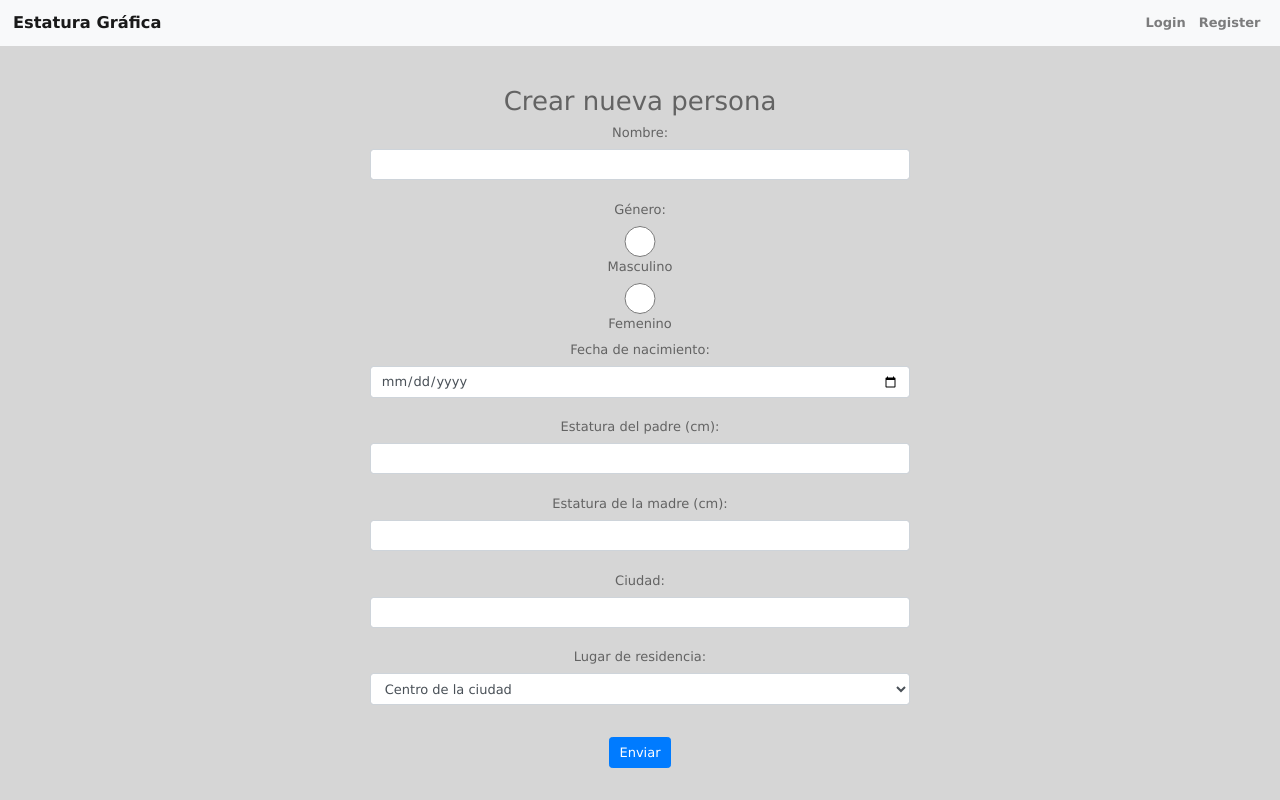
After one commit to Serces19/cs50_final_estatura, a Flask app: page /create_child in a window 1280 px wide. The commit adds this page. Run offline with Flask 3, Linux system fonts and the light colour scheme; some libraries are stand-ins or nearby versions.

Commit message:
agregada hoja de registro un nuevo child

```diff
--- a/app.py
+++ b/app.py
@@ -15,7 +15,20 @@ class User(db.Model):
     id = db.Column(db.Integer, primary_key=True)
     email = db.Column(db.String(120), unique=True, nullable=False)
     password = db.Column(db.String(60), nullable=False)
-    records = db.relationship('Record', backref='user', lazy=True)
+    children = db.relationship('Child', backref='user', lazy=True)
+
+
+class Child(db.Model):
+    id = db.Column(db.Integer, primary_key=True)
+    name = db.Column(db.String(30), nullable=False)
+    gender = db.Column(db.String(12), nullable=False)
+    fecha_nacimiento = db.Column(db.Integer, nullable=False)
+    estatura_padre = db.Column(db.Integer, nullable=False)
+    estatura_madre = db.Column(db.Integer, nullable=False)
+    ciudad = db.Column(db.String(30), nullable=False)
+    residencia = db.Column(db.String(30), nullable=False)
+    user_id = db.Column(db.Integer, db.ForeignKey('user.id'), nullable=False)
+    records = db.relationship('Record', backref='child', lazy=True)
 
 
 class Record(db.Model):
@@ -23,7 +36,8 @@ class Record(db.Model):
     name = db.Column(db.String(30), nullable=False)
     height = db.Column(db.Float, nullable=False)
     month = db.Column(db.Integer, nullable=False)
-    user_id = db.Column(db.Integer, db.ForeignKey('user.id'), nullable=False)
+    child_id = db.Column(db.Integer, db.ForeignKey('child.id'), nullable=False)
+
 
 ##################################################################################################################
 
@@ -65,7 +79,29 @@ def dashboard():
     if 'user_id' not in session:
         return redirect(url_for('login'))
     user_id = session['user_id']
-    records = Record.query.filter_by(user_id=user_id).order_by(Record.month.asc()).all()
+
+    # Obtener todos los hijos del usuario
+    children = Child.query.filter_by(user_id=user_id).all()
+
+    if not children:
+        records = []
+        return render_template('dashboard.html', records=records)
+
+
+    # Obtener el id del Child
+    child_id = Child.query.filter_by(name='Oliver').first().id
+
+    # Obtener todos los registros del Child
+    records = Record.query.filter_by(child_id=child.id).order_by(Record.month.asc()).all()
+
+    # # Obtener todos los registros de los hijos del usuario, incluyendo el nombre del hijo
+    # records_with_child_names = []
+    # for child in children:
+    #     records = Record.query.filter_by(child_id=child.id).order_by(Record.month.asc()).all()
+    #     for record in records:
+    #         records_with_child_names.append((record, child.name))
+
+    #records = Record.query.filter_by(user_id=user_id).order_by(Record.month.asc()).all()
     return render_template('dashboard.html', records=records)
 
 
@@ -75,13 +111,33 @@ def create_record():
         name = request.form['name']
         height = request.form['height']
         month = request.form['month']
-        user_id = session['user_id']
+        child_id = session['user_id']
         print(name, height, month, user_id)
-        new_record = Record(height=height, month=month, name=name, user_id=user_id)
+        new_record = Record(height=height, month=month, name=name, child_id=child_id)
         db.session.add(new_record)
         db.session.commit()
         return redirect(url_for('dashboard'))
     return render_template('create_record.html')
+
+
+@app.route('/create_child', methods=['GET', 'POST'])
+def create_child():
+    if request.method == 'POST':
+        name = request.form['name']
+        gender = request.form['gender']
+        fecha_nacimiento = request.form['fecha_nacimiento']
+        estatura_padre = request.form['estatura_padre']
+        estatura_madre = request.form['estatura_madre']
+        ciudad = request.form['ciudad']
+        residencia = request.form['residencia']
+        user_id = session['user_id']
+
+        print(name, gender, fecha_nacimiento, estatura_padre, estatura_madre, ciudad, residencia)
+        new_child = Record(name=name, user_id=user_id, gender=gender, fecha_nacimiento=fecha_nacimiento, estatura_padre=estatura_padre, estatura_madre=estatura_madre, ciudad=ciudad, residencia=residencia)
+        db.session.add(new_child)
+        db.session.commit()
+        return redirect(url_for('dashboard'))
+    return render_template('create_child.html')
 
 
 @app.route('/charts')
--- a/templates/base.html
+++ b/templates/base.html
@@ -48,11 +48,11 @@
         {% block content %}{% endblock %}
     </div>
 
-    <footer class="footer">
+    <!-- <footer class="footer">
         <div class="container">
           <p>&copy; Sergio Cespedes. Todos los derechos reservados.</p>
         </div>
-    </footer>
+    </footer> -->
 
     <script src="https://code.jquery.com/jquery-3.5.1.slim.min.js"></script>
     <script src="https://cdn.jsdelivr.net/npm/@popperjs/core@2.5.4/dist/umd/popper.min.js"></script>
--- /dev/null
+++ b/templates/create_child.html
@@ -0,0 +1,59 @@
+{% extends "base.html" %}
+
+{% block content %}
+<div class="row justify-content-center">
+    <div class="col-md-6">
+        <h2>Crear nueva persona</h2>
+        <form method="POST" action="{{ url_for('create_child') }}">
+            <label for="nombre">Nombre:</label>
+            <input type="text" class="form-control" id="nombre" name="name"><br>
+
+            <label for="genero">Género:</label>
+            <input type="radio" class="form-control" id="genero_masculino" name="gender" value="masculino">
+            <label for="genero_masculino">Masculino</label>
+            <input type="radio" class="form-control" id="genero_femenino" name="gender" value="femenino">
+            <label for="genero_femenino">Femenino</label><br>
+
+            <label for="fecha_nacimiento">Fecha de nacimiento:</label>
+            <input type="date" class="form-control" id="fecha_nacimiento" name="fecha_nacimiento"><br>
+
+            <label for="estatura_padre">Estatura del padre (cm):</label>
+            <input type="number" class="form-control" id="estatura_padre" name="estatura_padre"><br>
+
+            <label for="estatura_madre">Estatura de la madre (cm):</label>
+            <input type="number" class="form-control" id="estatura_madre" name="estatura_madre"><br>
+
+            <label for="ciudad">Ciudad:</label>
+            <input type="text" class="form-control" id="ciudad" name="ciudad"><br>
+
+            <div class="form-group">
+                <label for="residencia">Lugar de residencia:</label>
+                <select id="residencia" name="residencia" class="form-control">
+                    <option value="centro_ciudad">Centro de la ciudad</option>
+                    <option value="zona_residencial">Zona residencial</option>
+                    <option value="alejado_ciudad">Alejado de la ciudad</option>
+                    <option value="zona_rural">Zona rural</option>
+                </select><br>
+            </div>
+            <input type="submit" class="btn btn-primary" value="Enviar">
+
+        </form>
+
+        <script>
+            function toggleFechaMedicion() {
+                const registrarPorMeses = document.getElementById('registrar_por_meses').checked;
+                const fechaMedicionGroup = document.getElementById('fecha_medicion_group');
+                const edadMesesGroup = document.getElementById('edad_meses_group');
+
+                if (registrarPorMeses) {
+                    fechaMedicionGroup.style.display = 'none';
+                    edadMesesGroup.style.display = 'block';
+                } else {
+                    fechaMedicionGroup.style.display = 'block';
+                    edadMesesGroup.style.display = 'none';
+                }
+            }
+        </script>
+    </div>
+</div>
+{% endblock %}
--- a/templates/create_record.html
+++ b/templates/create_record.html
@@ -7,7 +7,7 @@
         <form method="POST" action="{{ url_for('create_record') }}">
             <div class="form-group">
                 <label for="name">Nombre de la persona:</label>
-                <select name="name" id="name">
+                <select name="name" id="name" class="form-control">
                     <option value="persona1">Oliver</option>
                     <option value="persona2">Persona 1</option>
                     <option value="persona3">Persona 2</option>
```
Also changed, not shown: instance/site.db.
